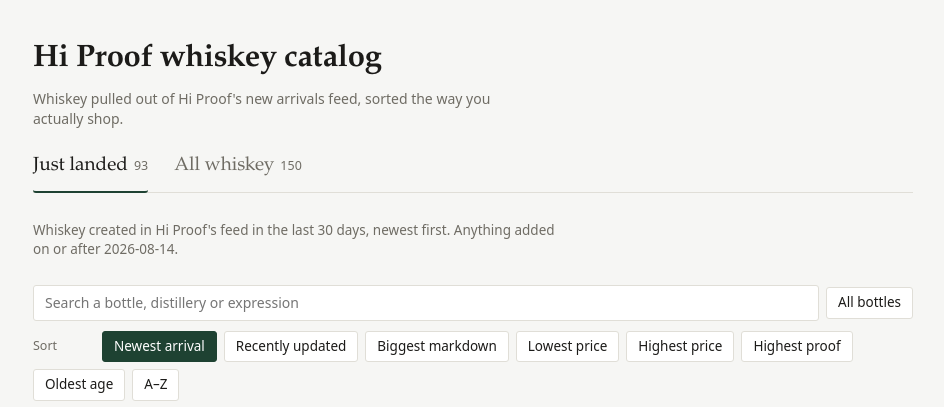
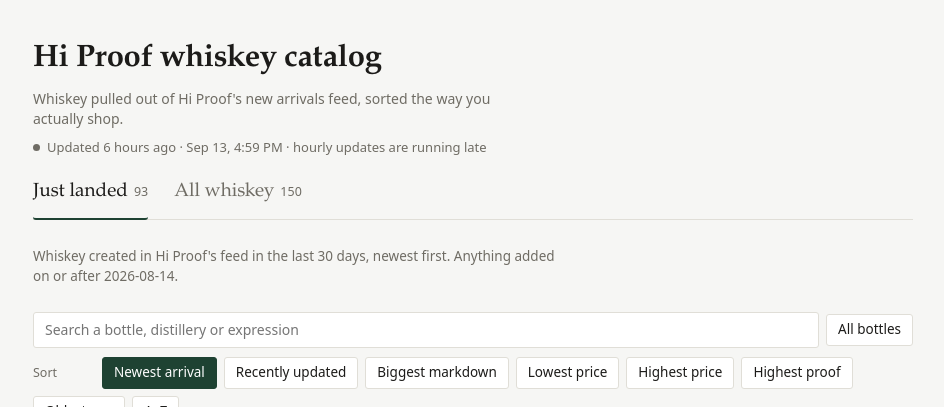
Before and after one commit to jungyg/hp, a plain HTML site: page docs/index.html in a window 1280 px wide. Shown: the top 407 px of the page, without its empty margins (167-1111 px from the left). Drawn offline with Linux system fonts and the light colour scheme; files whose address does not match are found by name.

Commit message:
add update time

```diff
--- a/docs/index.html
+++ b/docs/index.html
@@ -24,7 +24,12 @@
   header{padding:38px 0 0}
   h1{font-family:var(--serif);font-weight:600;font-size:31px;
      letter-spacing:-.01em;margin:0 0 6px}
-  .sub{color:var(--muted);font-size:14px;margin:0 0 22px;max-width:62ch}
+  .sub{color:var(--muted);font-size:14px;margin:0 0 8px;max-width:62ch}
+  .updated{color:var(--muted);font-size:13px;margin:0 0 22px;min-height:1.45em;
+           font-variant-numeric:tabular-nums}
+  .updated .dot{display:inline-block;width:7px;height:7px;border-radius:50%;
+                background:var(--glass);margin-right:7px;vertical-align:1px}
+  .updated.stale .dot{background:var(--muted)}
 
   /* ---- tabs: the one bold element ---------------------------------- */
   .tabs{display:flex;gap:26px;border-bottom:1px solid var(--rule)}
@@ -120,6 +125,7 @@
   <h1>Hi Proof whiskey catalog</h1>
   <p class="sub">Whiskey pulled out of Hi Proof's new arrivals feed, sorted the way you
   actually shop.</p>
+  <p class="updated" id="updated"></p>
   <div class="tabs" role="tablist">
     <button role="tab" id="tab-recent" aria-selected="true">Just landed<span class="n" id="n-recent"></span></button>
     <button role="tab" id="tab-all" aria-selected="false">All whiskey<span class="n" id="n-all"></span></button>
@@ -340,11 +346,37 @@ function render(){
     : "Nothing matches those filters. Try clearing the search or picking All.";
 }
 
+// The build runs hourly, so anything much older means the trigger has stalled.
+const STALE_HOURS = 3;
+
+function ago(iso){
+  const mins = Math.round((Date.now() - new Date(iso)) / 60000);
+  const rtf = new Intl.RelativeTimeFormat("en", {numeric:"auto"});
+  if (mins < 1) return "just now";
+  if (mins < 60) return rtf.format(-mins, "minute");
+  const hrs = Math.round(mins / 60);
+  return hrs < 48 ? rtf.format(-hrs, "hour") : rtf.format(-Math.round(hrs / 24), "day");
+}
+
+function showUpdated(){
+  const built = new Date(META.built);
+  const stale = Date.now() - built > STALE_HOURS * 3600e3;
+  const when = built.toLocaleString([], {month:"short", day:"numeric",
+                                         hour:"numeric", minute:"2-digit"});
+  $("#updated").classList.toggle("stale", stale);
+  $("#updated").innerHTML =
+    `<span class="dot"></span>Updated ${ago(META.built)} · ` +
+    `<time datetime="${esc(META.built)}">${esc(when)}</time>` +
+    (stale ? " · hourly updates are running late" : "");
+}
+
 fetch("data.json")
   .then(r=>{ if(!r.ok) throw new Error(r.status); return r.json(); })
   .then(d=>{
     META = d; DATA = d.items || [];
     build(); sync(); render();
+    showUpdated();
+    setInterval(showUpdated, 60000);   // keep "N minutes ago" honest on an open tab
     $("#foot").innerHTML =
       `Rebuilt ${new Date(d.built).toLocaleString()} from ${esc(d.scanned)} products in
        Hi Proof's <a href="${esc(d.source)}" target="_blank" rel="noopener">new arrivals</a>
```
Also changed, not shown: 1 other file.
